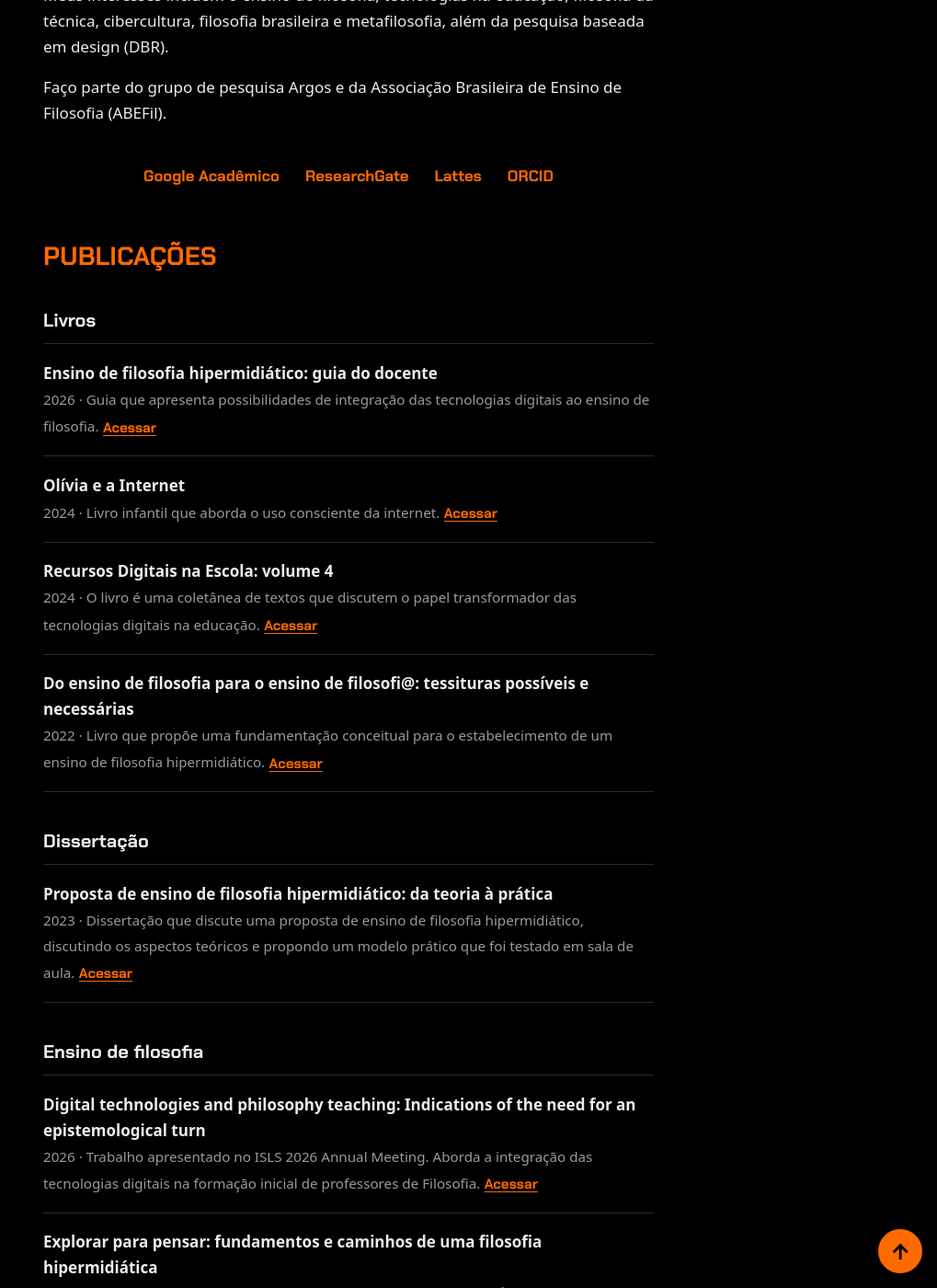
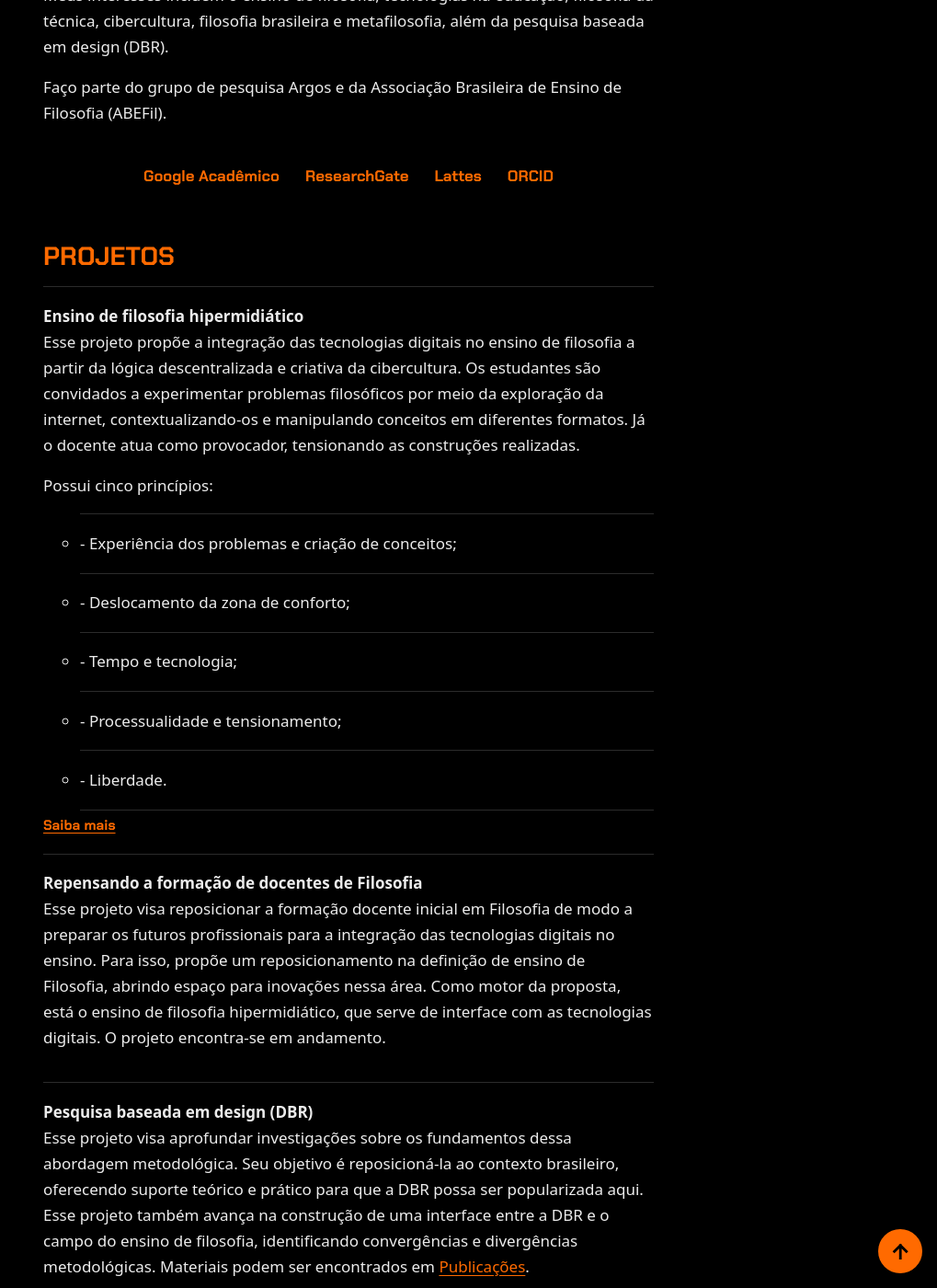
Before and after one commit to ajfilosofia/site, a Jekyll site: the page index.html, which Jekyll copies as it is, in a window 1280 px wide and 1400 px high, scrolled down 1712 px. Shown: the whole window at 92% size, without its empty margins (261-1280 px from the left). Built offline with Jekyll 4.4.1, drawn with Linux system fonts in a browser that asks for light colours; some web fonts are replaced; some of the changed text lies outside the part shown.

Commit message:
Add project details to index.html
Added project descriptions and links for philosophy education initiatives.

```diff
--- a/index.html
+++ b/index.html
@@ -21,6 +21,7 @@
   <nav aria-label="Principal">
     <ul class="links">
       <li><a href="#sobre">Sobre</a></li>
+      <li><a href="#projetos">Projetos</a></li>
       <li><a href="#publicacoes">Publicações</a></li>
       <li><a href="#links">Links</a></li>
       <li><a href="/blog/">Blog</a></li>
@@ -48,6 +49,31 @@
       <li><a href="https://orcid.org/0000-0002-4241-9059" target="_blank" rel="noopener noreferrer">ORCID<span class="sr-only"> (abre em nova aba)</span></a></li>
     </ul>
   </nav>
+
+ <h2 id="projetos">Projetos</h2>
+  <ul class="pubs">
+    <li>
+      <strong>Ensino de filosofia hipermidiático</strong>
+      <p>Esse projeto propõe a integração das tecnologias digitais no ensino de filosofia a partir da lógica descentralizada e criativa da cibercultura. Os estudantes são convidados a experimentar problemas filosóficos por meio da exploração da internet, contextualizando-os e manipulando conceitos em diferentes formatos. Já o docente atua como provocador, tensionando as construções realizadas.</p>
+      <p>Possui cinco princípios:</p>
+      <ul class="principios">
+        <li>- Experiência dos problemas e criação de conceitos;</li>
+        <li>- Deslocamento da zona de conforto;</li>
+        <li>- Tempo e tecnologia;</li>
+        <li>- Processualidade e tensionamento;</li>
+        <li>- Liberdade.</li>
+      </ul>
+      <a class="acessar" href="https://doi.org/10.70513/ensino-filosofia-hipermidiatico" target="_blank" rel="noopener noreferrer">Saiba mais<span class="sr-only"> (abre em nova aba)</span></a>
+    </li>
+    <li>
+      <strong>Repensando a formação de docentes de Filosofia</strong>
+      <p>Esse projeto visa reposicionar a formação docente inicial em Filosofia de modo a preparar os futuros profissionais para a integração das tecnologias digitais no ensino. Para isso, propõe um reposicionamento na definição de ensino de Filosofia, abrindo espaço para inovações nessa área. Como motor da proposta, está o ensino de filosofia hipermidiático, que serve de interface com as tecnologias digitais. O projeto encontra-se em andamento.</p>
+    </li>
+    <li>
+      <strong>Pesquisa baseada em design (DBR)</strong>
+      <p>Esse projeto visa aprofundar investigações sobre os fundamentos dessa abordagem metodológica. Seu objetivo é reposicioná-la ao contexto brasileiro, oferecendo suporte teórico e prático para que a DBR possa ser popularizada aqui. Esse projeto também avança na construção de uma interface entre a DBR e o campo do ensino de filosofia, identificando convergências e divergências metodológicas. Materiais podem ser encontrados em <a href="#publicacoes">Publicações</a>.</p>
+    </li>
+  </ul>
 
   <h2 id="publicacoes">Publicações</h2>
   <h3>Livros</h3>
@@ -88,7 +114,7 @@
 
 <li>
       <strong>Digital technologies and philosophy teaching: Indications of the need for an epistemological turn</strong>
-      <small>2026 · Trabalho apresentado no ISLS 2026 Annual Meeting. Aborda a integração das tecnologias digitais na formação inicial de professores de Filosofia.</small>
+      <small>2026 · Trabalho apresentado no ISLS 2025 Annual Meeting. Aborda a integração das tecnologias digitais na formação inicial de professores de Filosofia.</small>
       <a class="acessar" href="https://repository.isls.org/handle/1/13009" target="_blank" rel="noopener noreferrer">Acessar<span class="sr-only"> (abre em nova aba)</span></a>
     </li>
 
```
